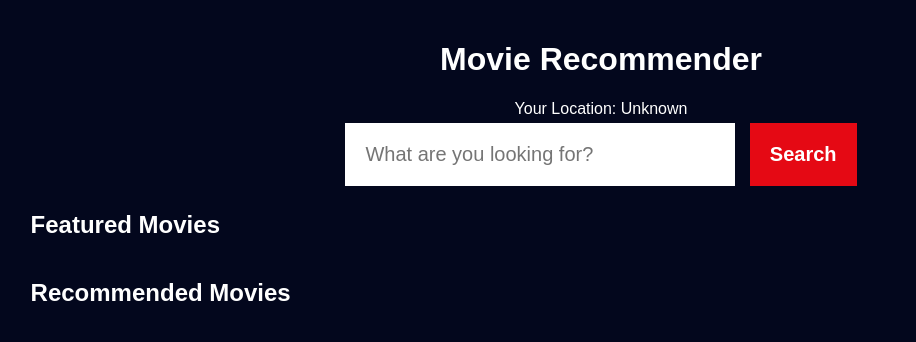
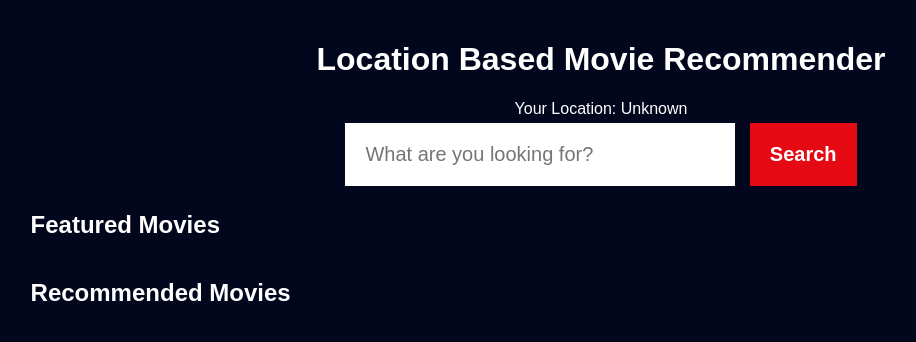
Before and after one commit to Azzu760/Movie-Recommendation-System-Using-Machine-Learning, a Flask app: page / in a window 1280 px wide. Shown: the part 78-420 px from the top of the page, without its empty margins (39-955 px from the left). Run offline with Flask 3, Linux system fonts and the light colour scheme; data that the repository does not hold is empty; some libraries are stand-ins or nearby versions.

Commit message:
Update index.html

```diff
--- a/templates/index.html
+++ b/templates/index.html
@@ -3,7 +3,7 @@
   <head>
     <meta charset="UTF-8" />
     <meta name="viewport" content="width=device-width, initial-scale=1.0" />
-    <title>Location Based Movie Recommender</title>
+    <title>Movie Recommendendation System Using Machine Learning</title>
     <link rel="stylesheet" href="../static/styles.css" />
     <link
       rel="stylesheet"
@@ -145,7 +145,7 @@
     </nav>
     <div class="container">
       <div class="content">
-        <h1 class="my-4">Movie Recommender</h1>
+        <h1 class="my-4">Location Based Movie Recommender</h1>
         <div id="location">
           Your Location: <span id="userLocation">Unknown</span>
         </div>
```
